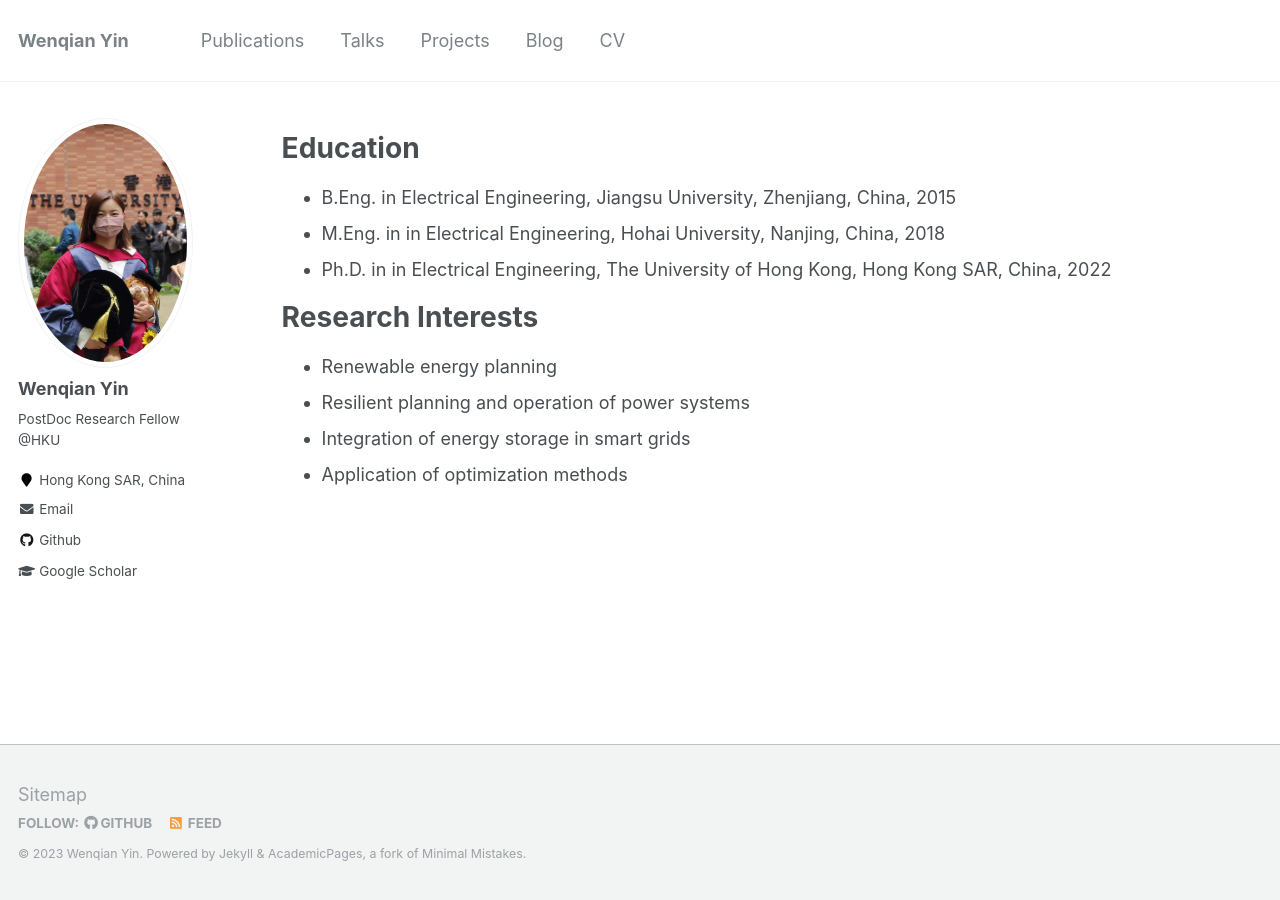
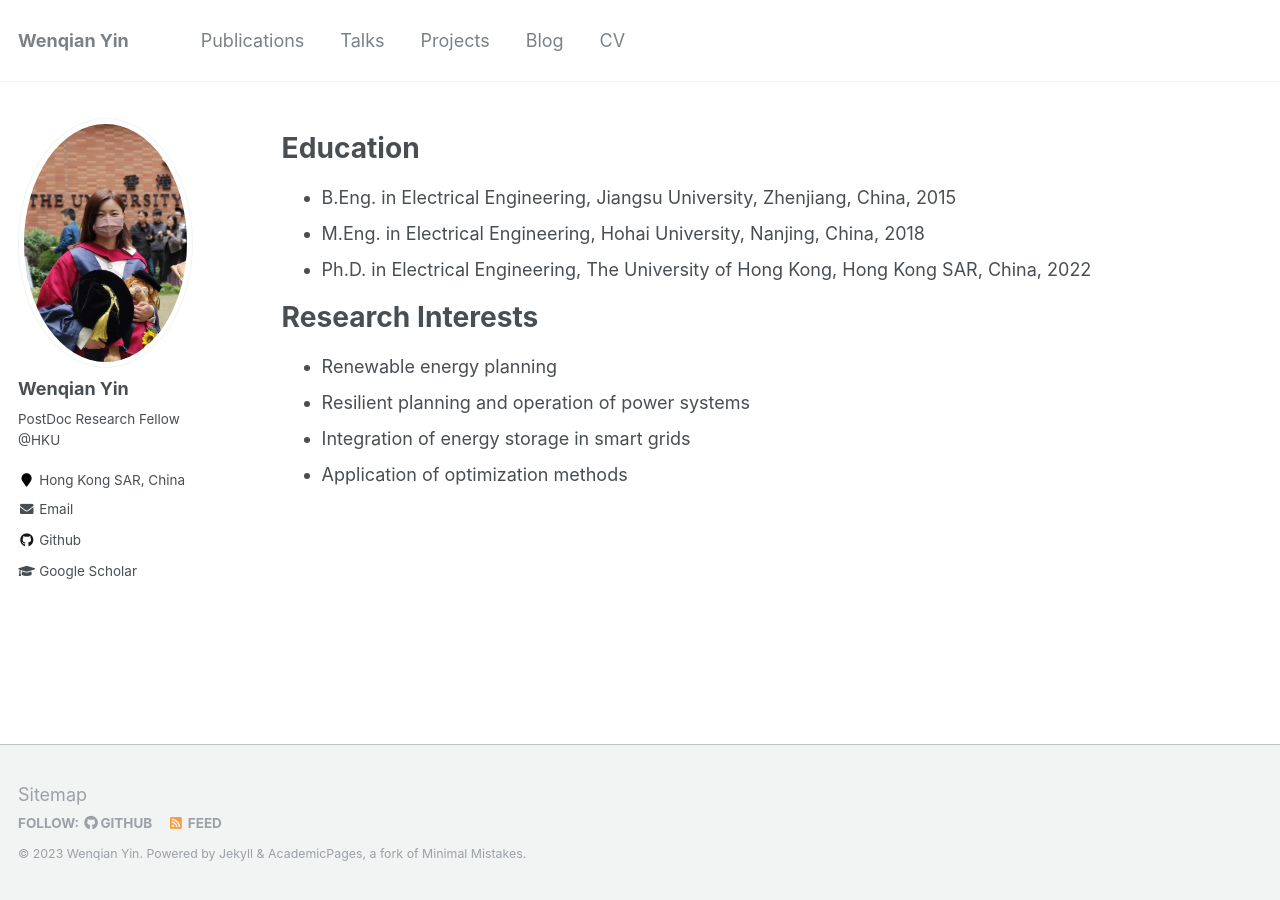
Before and after one commit to wenqianYIN/wb, a Jekyll site: the page built from _pages/cv.md, in a window 1280 px wide. Built offline with Jekyll 4.4.1, drawn with Linux system fonts in a browser that asks for light colours.

Commit message:
Update cv.md

```diff
--- a/_pages/cv.md
+++ b/_pages/cv.md
@@ -12,8 +12,8 @@ redirect_from:
 Education
 ======
 * B.Eng. in Electrical Engineering, Jiangsu University, Zhenjiang, China, 2015
-* M.Eng. in in Electrical Engineering, Hohai University, Nanjing, China, 2018
-* Ph.D. in in Electrical Engineering, The University of Hong Kong, Hong Kong SAR, China, 2022
+* M.Eng. in Electrical Engineering, Hohai University, Nanjing, China, 2018
+* Ph.D. in Electrical Engineering, The University of Hong Kong, Hong Kong SAR, China, 2022
 
 Research Interests
 ======
```
